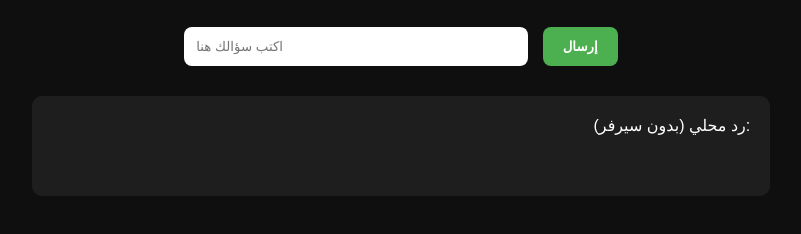
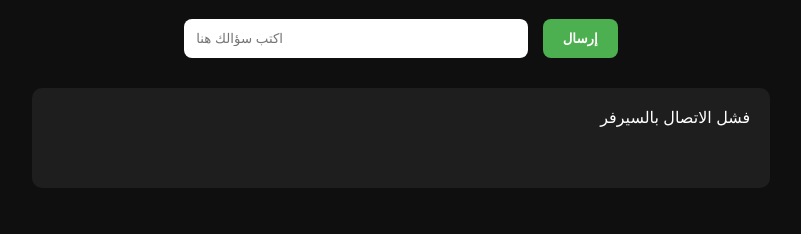
Before and after one commit to smileeyes1/mmmmmmm, a website: page index.html in a window 1280 px wide. Both pictures are taken after a click on the button "إرسال". Shown: the part 120-354 px from the top of the page, without its empty margins (239-1040 px from the left). Drawn offline with Linux system fonts and the light colour scheme; no server answers.

Commit message:
Refactor HTML and JavaScript for better readability

```diff
--- a/index.html
+++ b/index.html
@@ -6,15 +6,11 @@
 
   <style>
     body {
-      font-family: Arial, sans-serif;
+      font-family: Arial;
       background: #0f0f0f;
       color: white;
       text-align: center;
       padding: 50px;
-    }
-
-    h1 {
-      margin-bottom: 30px;
     }
 
     input {
@@ -46,6 +42,7 @@
       margin-left: auto;
       margin-right: auto;
       text-align: right;
+      white-space: pre-wrap;
     }
   </style>
 </head>
@@ -68,24 +65,25 @@
 
       try {
 
-        // 🔥 لاحقًا سنربطه بالذكاء الحقيقي
         let response = await fetch("/api", {
           method: "POST",
           headers: {
             "Content-Type": "application/json"
           },
-          body: JSON.stringify({ input })
+          body: JSON.stringify({
+            input: input
+          })
         });
 
         let data = await response.json();
 
-        document.getElementById("output").innerText = data.output;
+        document.getElementById("output").innerText =
+          data.output || data.error || "لا يوجد رد";
 
-      } catch (error) {
+      } catch (err) {
 
-        // إذا لم يكن السيرفر جاهز
         document.getElementById("output").innerText =
-          "رد محلي (بدون سيرفر): " + input;
+          "فشل الاتصال بالسيرفر";
 
       }
     }
```
